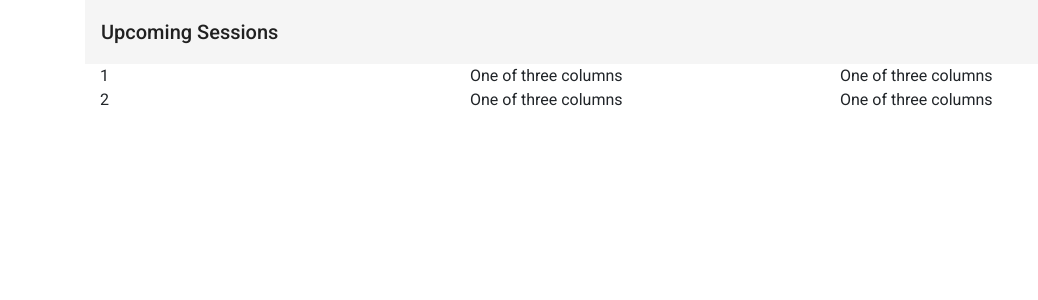
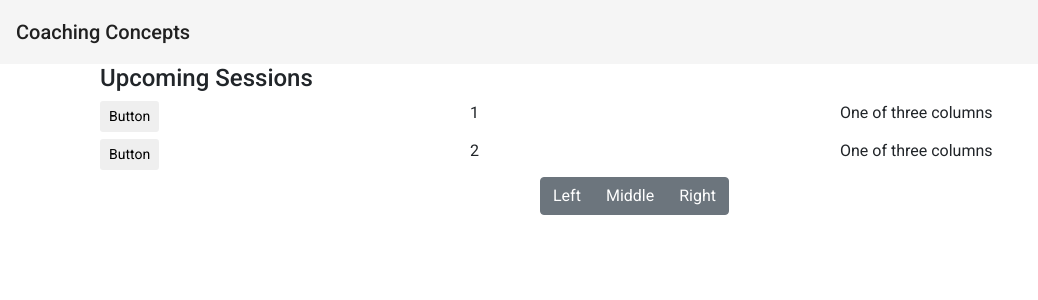
Before and after one commit to MiggelMike/top-coach, an Angular app: page /AnstehendeSessions in a window 1280 px wide. Shown: the top 300 px of the page, without its empty margins (0-1038 px from the left). Built offline with nearby package versions, Linux system fonts and the light colour scheme.

Commit message:
Zwischenstand -> Anstehende Session

```diff
--- a/src/app/anstehende-sessions/anstehende-sessions.component.html
+++ b/src/app/anstehende-sessions/anstehende-sessions.component.html
@@ -1,19 +1,27 @@
-<mat-toolbar>
-    <span>Upcoming Sessions</span>
-</mat-toolbar>
+
 
 <div class="container">
+    <h4>Upcoming Sessions</h4>
     <div *ngFor="let item of AnstehendeSessions">
-        <div class="row">
+        <div class="row row-height">
+            <div class="col-sm">
+                <button class="btn btn-sm" type="submit">Button</button>
+            </div>
             <div class="col-sm">
                 <a>{{item.ID}}</a>
             </div>
             <div class="col-sm">
                 One of three columns
             </div>
-            <div class="col-sm">
-                One of three columns
-            </div>
         </div>
     </div>
+
+    <div class="mx-auto" style="width: 200px;">
+        <div class="btn-group mx-auto" role="group" aria-label="Session Buttons">
+            <button type="button" class="btn btn-secondary">Left</button>
+            <button type="button" class="btn btn-secondary">Middle</button>
+            <button type="button" class="btn btn-secondary">Right</button>
+        </div>
+    </div>
+
 </div>
--- a/src/app/anstehende-sessions/anstehende-sessions.component.scss
+++ b/src/app/anstehende-sessions/anstehende-sessions.component.scss
@@ -0,0 +1,3 @@
+.row-height {
+    height: 38px;
+}
--- a/src/app/app.component.html
+++ b/src/app/app.component.html
@@ -1,3 +1,7 @@
+<mat-toolbar>
+    <span>Coaching Concepts</span>
+</mat-toolbar>
+
 <div class="container">
     <router-outlet></router-outlet>
 </div>
--- a/src/styles.scss
+++ b/src/styles.scss
@@ -2,8 +2,50 @@
 @import "~bootstrap/scss/bootstrap";
 
 
-html, body { height: 100%; }
-body { margin: 0; font-family: Roboto, "Helvetica Neue", sans-serif; }
+html,
+body {
+    height: 100%;
+}
 
-html, body { height: 100%; }
-body { margin: 0; font-family: Roboto, "Helvetica Neue", sans-serif; }
+body {
+    margin: 0;
+    font-family: Roboto, "Helvetica Neue", sans-serif;
+}
+
+html,
+body {
+    height: 100%;
+}
+
+body {
+    margin: 0;
+    font-family: Roboto, "Helvetica Neue", sans-serif;
+}
+
+.height-10 {
+    height: 10px;
+}
+
+.height-20 {
+    height: 20px;
+}
+
+.height-30 {
+    height: 30px;
+}
+
+.height-35 {
+    height: 30px;
+}
+
+.height-40 {
+    height: 40px;
+}
+
+.height-45 {
+    height: 40px;
+}
+
+.height-50 {
+    height: 50px;
+}
```
